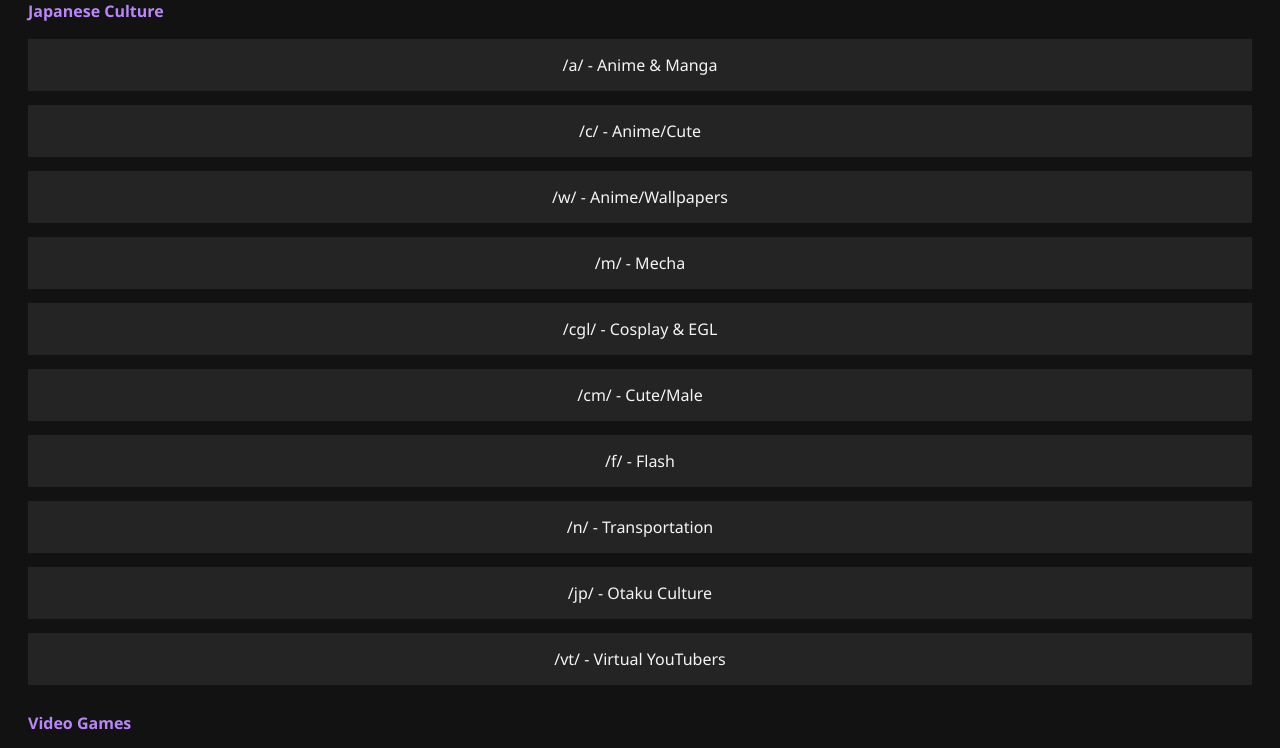
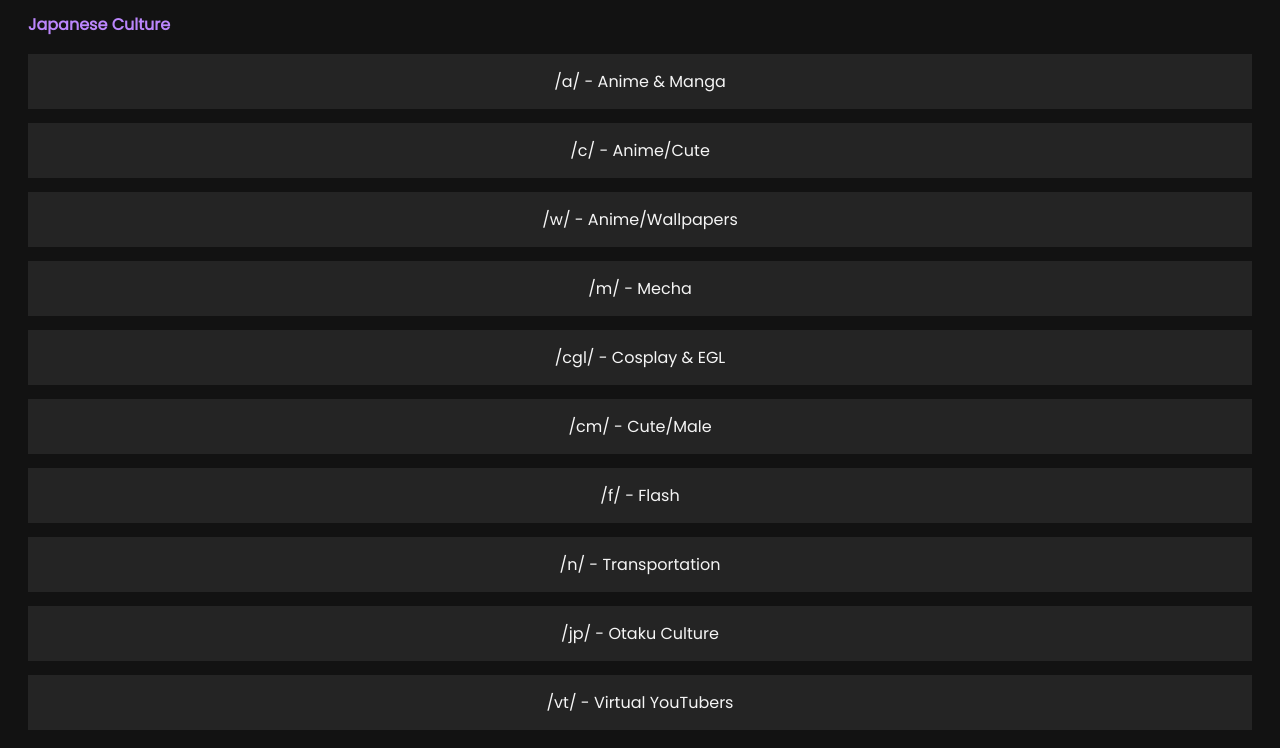
Before and after one commit to alex-ogden/gochan, a plain HTML site: page static/index.html in a window 1280 px wide. Shown: the part 229-977 px from the top of the page. Drawn offline with Linux system fonts and the light colour scheme.

Commit message:
Using a better font - fixing some backend code and adding auto-restart to docker compose

```diff
--- a/static/index.css
+++ b/static/index.css
@@ -1,6 +1,7 @@
 /* Set the font family and size for the whole page */
+@import url('https://fonts.googleapis.com/css2?family=Poppins&display=swap');
 body {
-  font-family: 'Segoe UI', Tahoma, Geneva, Verdana, sans-serif;
+	font-family: 'Poppins', sans-serif;
   font-size: 16px;
   background-color: #121212;
   color: #f5f5f5;
--- a/static/showboard.css
+++ b/static/showboard.css
@@ -1,5 +1,6 @@
+@import url('https://fonts.googleapis.com/css2?family=Poppins&display=swap');
 body {
-    font-family: 'Segoe UI', Tahoma, Geneva, Verdana, sans-serif;
+	font-family: 'Poppins', sans-serif;
     font-size: 16px;
     background-color: #121212;
     color: #f5f5f5;
--- a/static/showthread.css
+++ b/static/showthread.css
@@ -1,5 +1,6 @@
+@import url('https://fonts.googleapis.com/css2?family=Poppins&display=swap');
 body {
-    font-family: 'Segoe UI', Tahoma, Geneva, Verdana, sans-serif;
+	font-family: 'Poppins', sans-serif;
     font-size: 16px;
     background-color: #121212;
     color: #f5f5f5;
```
Also changed, not shown: 2 other files.
